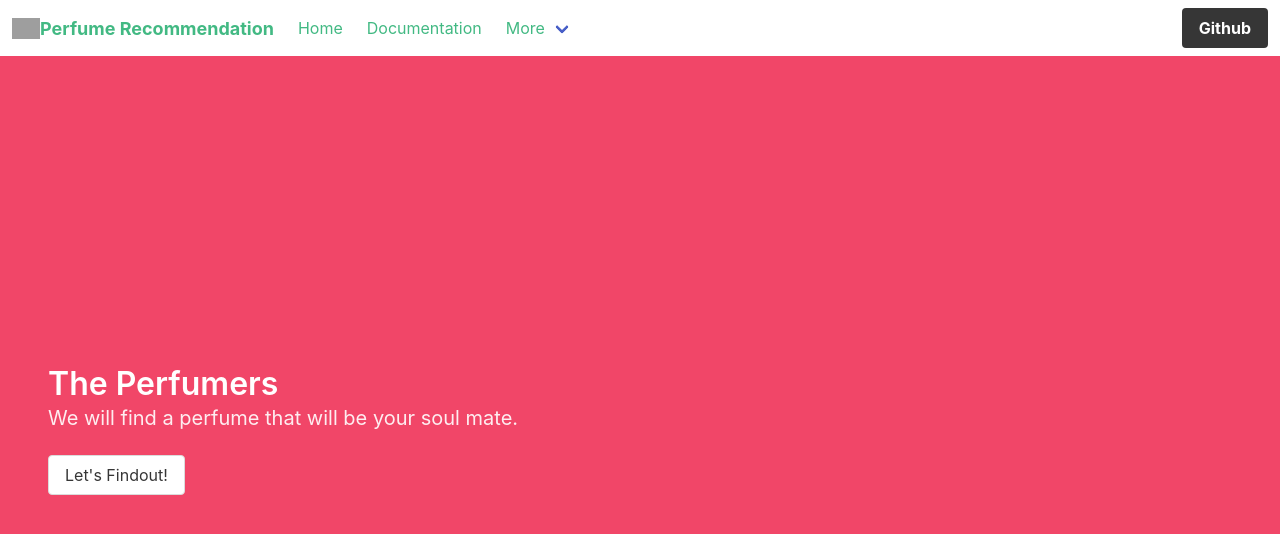
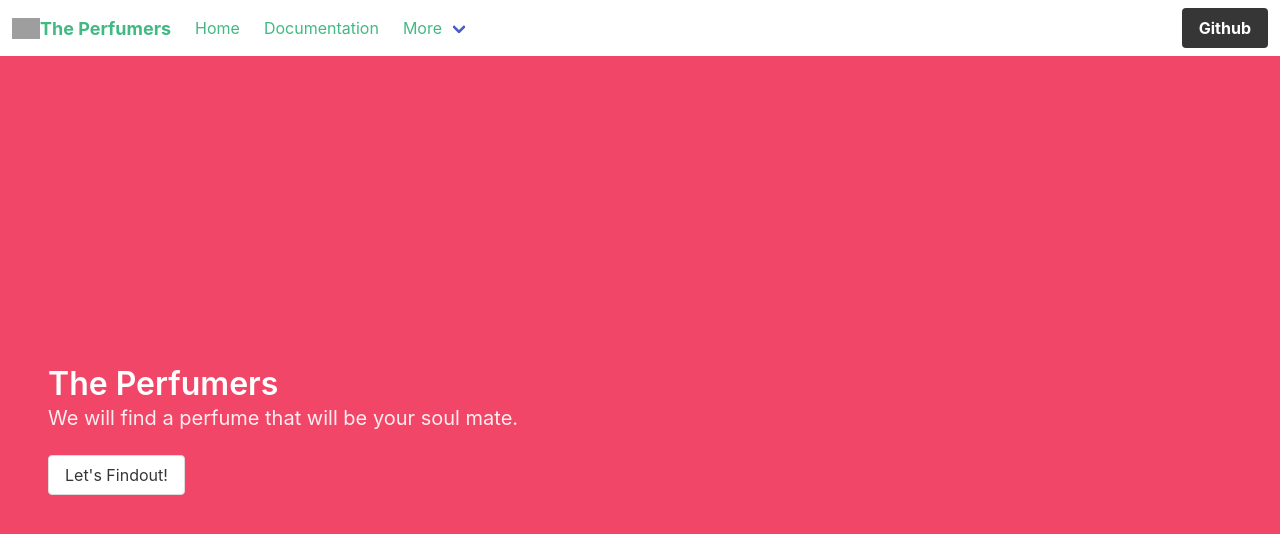
Before and after one commit to perfume-reconmendation/frontend, a Vue app: page / in a window 1280 px wide. Shown: the top 534 px of the page. Built offline with nearby package versions, Linux system fonts and the light colour scheme; grey boxes are pictures that could not be loaded.

Commit message:
Change Title

```diff
--- a/src/components/Navbar.vue
+++ b/src/components/Navbar.vue
@@ -3,7 +3,7 @@
     <div class="navbar-brand">
       <a class="navbar-item" href="https://bulma.io">
         <img src="https://avatars.githubusercontent.com/u/84188739?s=200&v=4" width="28" height="28">
-        <router-link to="/" style="font-size: 18px; font-weight: bold">Perfume Recommendation</router-link>
+        <router-link to="/" style="font-size: 18px; font-weight: bold">The Perfumers</router-link>
       </a>
     </div>
 
```
